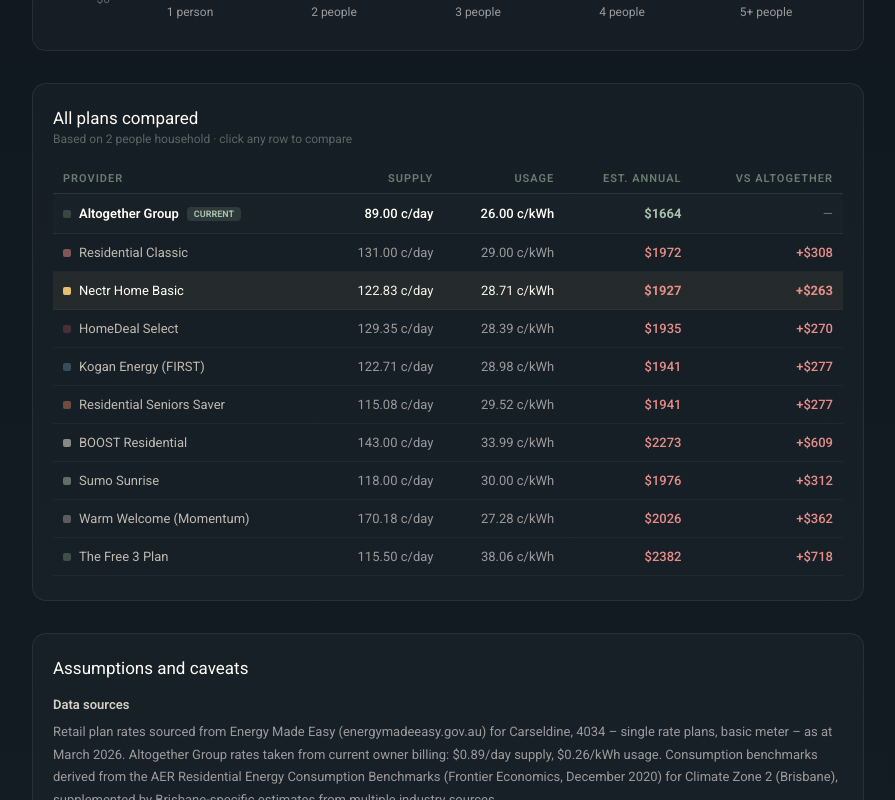
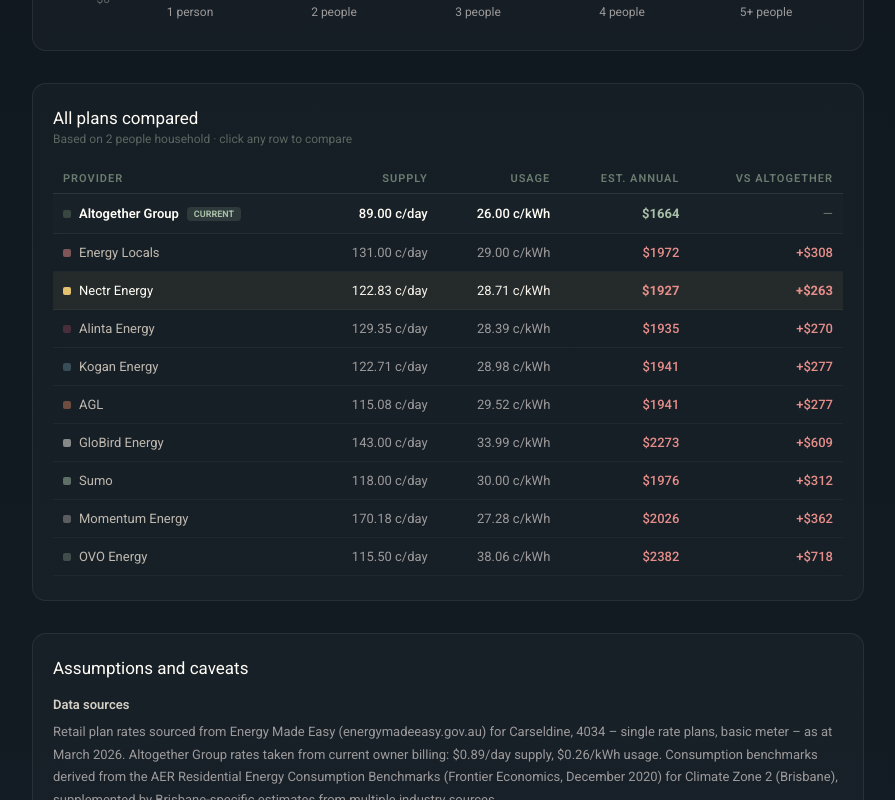
Before and after one commit to dmpohlmann/nmqelecvis, a React (Vite) app: page / in a window 1280 px wide. Shown: the part 1220-2020 px from the top of the page, without its empty margins (192-1087 px from the left). Built offline with nearby package versions, Linux system fonts and the light colour scheme.

Commit message:
feat: Update electricity provider names

```diff
--- a/src/App.jsx
+++ b/src/App.jsx
@@ -4,15 +4,15 @@
 const ALTOGETHER = { name: "Altogether Group", supply: 0.89, usage: 0.26, color: "#384741" };
 
 const PROVIDERS = [
-  { name: "Residential Classic", supply: 1.31, usage: 0.29, color: "#E68E8A" },
-  { name: "Nectr Home Basic", supply: 1.2283, usage: 0.2871, color: "#E4C071" },
-  { name: "HomeDeal Select", supply: 1.2935, usage: 0.2839, color: "#7A3B4E" },
-  { name: "Kogan Energy (FIRST)", supply: 1.2271, usage: 0.2898, color: "#5B7B8A" },
-  { name: "Residential Seniors Saver", supply: 1.1508, usage: 0.2952, color: "#C47B5A" },
-  { name: "BOOST Residential", supply: 1.43, usage: 0.3399, color: "#F7F3EB" },
-  { name: "Sumo Sunrise", supply: 1.18, usage: 0.30, color: "#A8BFA8" },
-  { name: "Warm Welcome (Momentum)", supply: 1.7018, usage: 0.2728, color: "#9D9A9B" },
-  { name: "The Free 3 Plan", supply: 1.155, usage: 0.3806, color: "#6A7D70" },
+  { name: "Energy Locals", supply: 1.31, usage: 0.29, color: "#E68E8A" },
+  { name: "Nectr Energy", supply: 1.2283, usage: 0.2871, color: "#E4C071" },
+  { name: "Alinta Energy", supply: 1.2935, usage: 0.2839, color: "#7A3B4E" },
+  { name: "Kogan Energy", supply: 1.2271, usage: 0.2898, color: "#5B7B8A" },
+  { name: "AGL", supply: 1.1508, usage: 0.2952, color: "#C47B5A" },
+  { name: "GloBird Energy", supply: 1.43, usage: 0.3399, color: "#F7F3EB" },
+  { name: "Sumo", supply: 1.18, usage: 0.30, color: "#A8BFA8" },
+  { name: "Momentum Energy", supply: 1.7018, usage: 0.2728, color: "#9D9A9B" },
+  { name: "OVO Energy", supply: 1.155, usage: 0.3806, color: "#6A7D70" },
 ];
 
 const SEASONS = [
```
